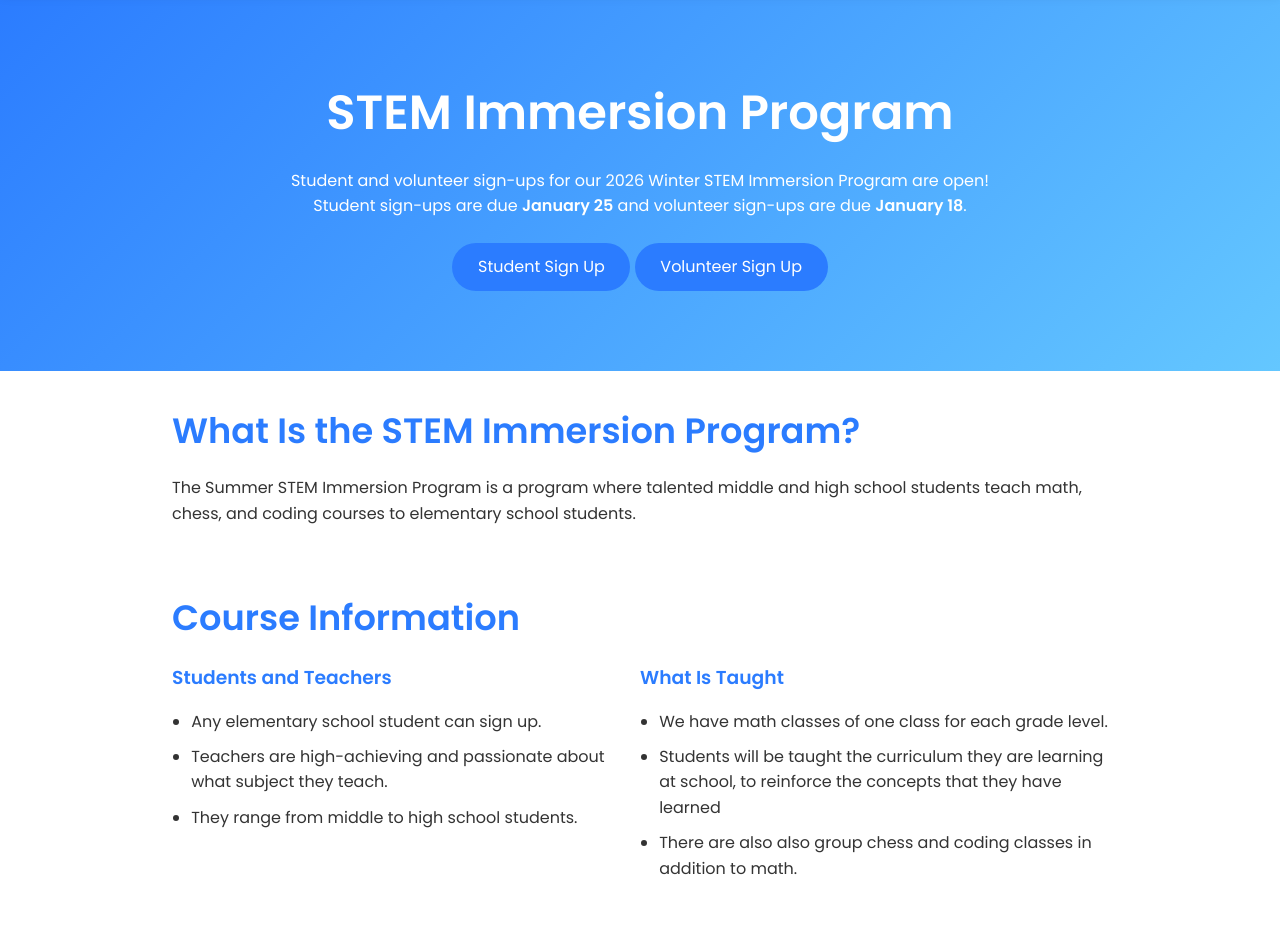
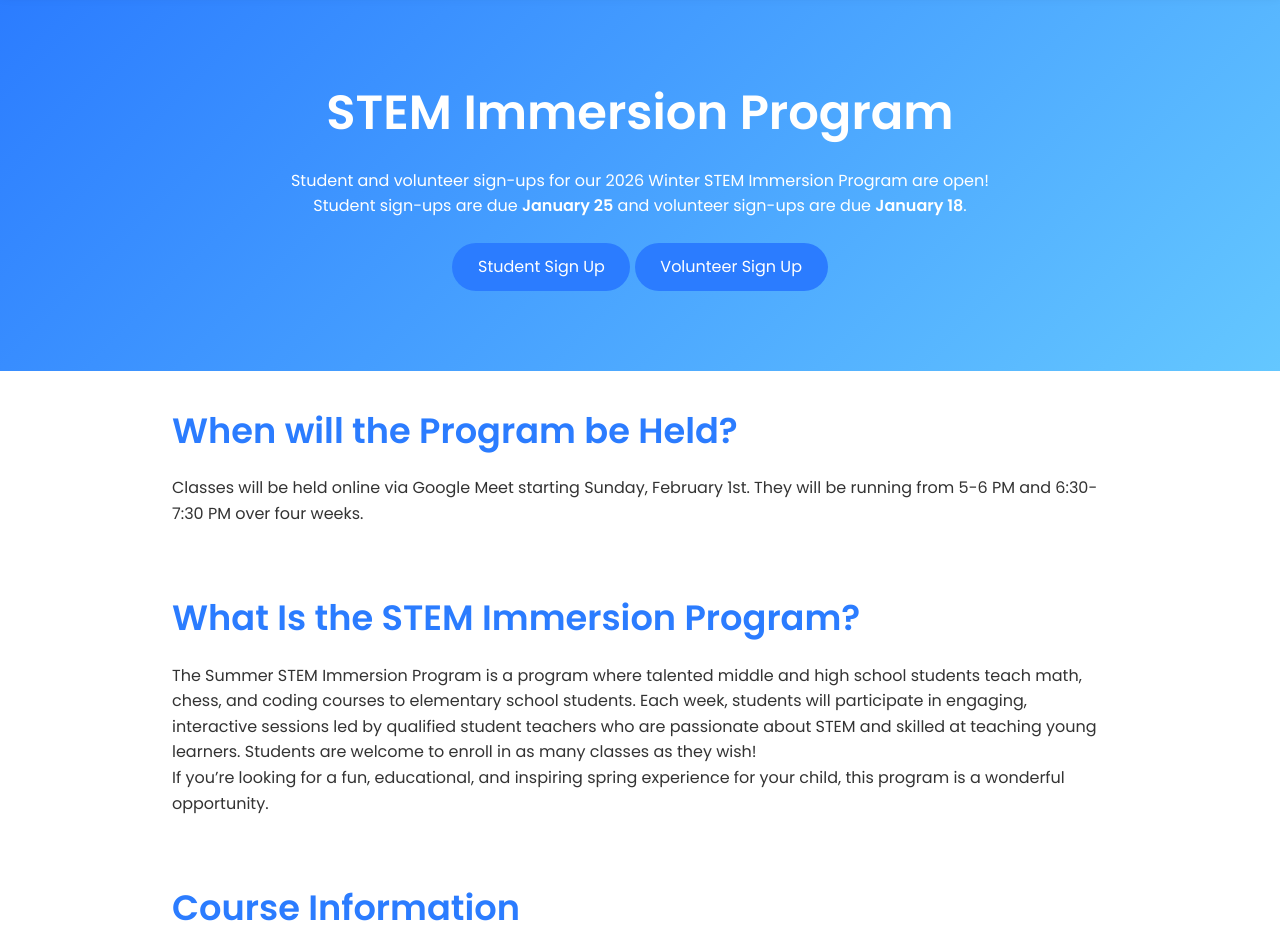
Before and after one commit to skitsciencekits/skits-website, a plain HTML site: page sip.html in a window 1280 px wide. Shown: the part 78-1028 px from the top of the page. Drawn offline with Linux system fonts and the light colour scheme.

Commit message:
Update sip.html

```diff
--- a/sip.html
+++ b/sip.html
@@ -91,14 +91,19 @@
     <a href="https://docs.google.com/forms/d/e/1FAIpQLScGbZ4oK3RFTxzIl4iv4TAqaAqHx7R7ysJnd__ZIE01rneNTA/viewform" class="split-btn">Student Sign Up</a> <a href="https://docs.google.com/forms/d/e/1FAIpQLSc5LVDn1Q-lS5fpVP-icbU55KTGKlJy9BTfYda2e591XVaHrg/viewform" class="split-btn">Volunteer Sign Up</a>
   </section>
 
+ <section class="section">
+    <h2>When will the Program be Held?</h2>
+    <p>Classes will be held online via Google Meet starting Sunday, February 1st. They will be running from 5-6 PM and 6:30-7:30 PM over four weeks.</p>
+  </section>
+
   <section class="section">
     <h2>What Is the STEM Immersion Program?</h2>
     <p>
-      The Summer STEM Immersion Program is a program where talented middle and high school students teach math, chess, and coding courses to elementary school students.
+      The Summer STEM Immersion Program is a program where talented middle and high school students teach math, chess, and coding courses to elementary school students. Each week, students will participate in engaging, interactive sessions led by qualified student teachers who are passionate about STEM and skilled at teaching young learners. Students are welcome to enroll in as many classes as they wish!</p>
+      <p>If you’re looking for a fun, educational, and inspiring spring experience for your child, this program is a wonderful opportunity.
     </p>
   </section>
 
-  <!-- Who Teaches & What Is Taught -->
   <section class="section">
     <h2>Course Information</h2>
     <div class="two-column">
```
